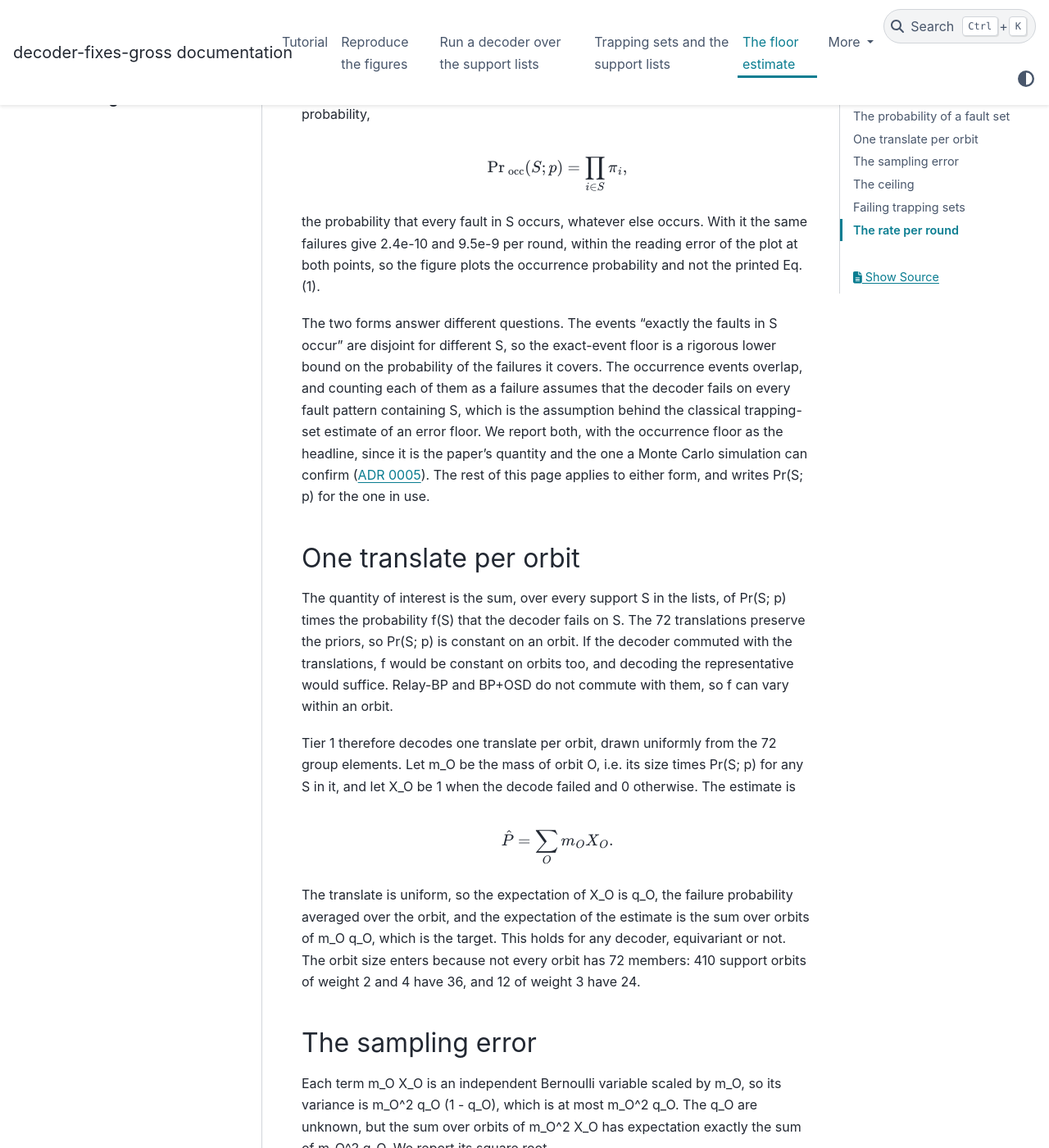
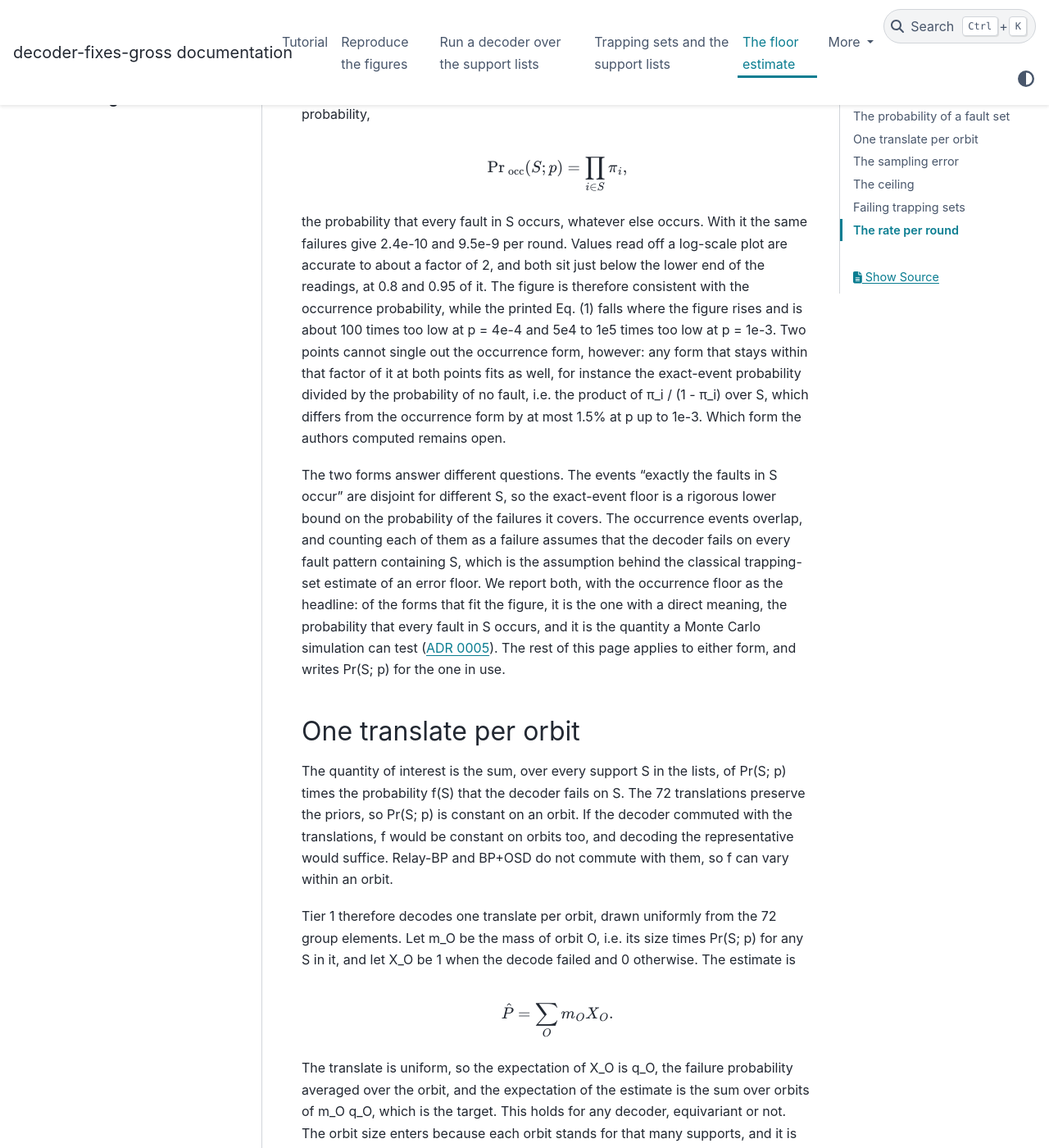
Before and after one commit to Daminark/decoder-fixes-gross, a Sphinx documentation site: the page built from docs/explanation/floor-estimate.md, in a window 1280 px wide and 1400 px high, scrolled down 1334 px. Shown: the whole window at 82% size. Built offline with Sphinx 7.4.7 and the PyData theme 0.15.4, drawn with Linux system fonts in a browser that asks for light colours; some of the changed text lies outside the part shown.

Commit message:
Describe Fig. 1 as consistent, and sigma as plug-in
The pages said Fig. 1 of the trapping-set paper plots the occurrence
probability. Two values read off a log plot to a factor of 2 cannot
single out one formula: the product of pi/(1 - pi) over S stays
within 1.5% of the occurrence form up to p = 1e-3. The ADR and the
pages now say the figure is consistent with it, give the reading
accuracy, and choose it for its direct meaning; a Monte Carlo rate
can test the floor, not confirm it, since it counts every failure.

The sampling-error section claimed sigma bounds the standard
deviation in expectation. Only sigma squared has an expectation at
least the variance; sigma is a plug-in estimate, and with about 32
effective failing orbits on the baseline it is itself noisy.

Two smaller corrections: the band's lower end is zero when at most
one orbit failed, and closing the terminal of a foreground run stops
it at once through SIGHUP to the whole job.

````diff
--- a/docs/explanation/floor-estimate.md
+++ b/docs/explanation/floor-estimate.md
@@ -2,7 +2,7 @@
 
 A tier-1 run records, for each orbit of a support list, whether the decoder failed on one random translate of it.
 This page explains how those outcomes become a failure probability.
-We begin with the probability of a single fault set, which comes in two forms, and explain why the headline floor uses the one that the trapping-set paper (Pacenti, Raveendran and Vasić, arXiv:2608.11516) plots rather than the one it prints.
+We begin with the probability of a single fault set, which comes in two forms, and explain why the headline floor uses the one consistent with Fig. 1 of the trapping-set paper (Pacenti, Raveendran and Vasić, arXiv:2608.11516) rather than the one it prints.
 We then turn to the estimator built from one translate per orbit and its sampling error, as decided in [ADR 0003](../adr/0003-estimate-the-floor-from-one-translate-per-orbit.md).
 Finally we discuss the ceiling that bounds the estimate, the count of failing trapping sets, and the conversion to a rate per round.
 
@@ -41,12 +41,16 @@ Dropping the product over the other columns leaves the occurrence probability,
 ```
 
 the probability that every fault in S occurs, whatever else occurs.
-With it the same failures give 2.4e-10 and 9.5e-9 per round, within the reading error of the plot at both points, so the figure plots the occurrence probability and not the printed Eq. (1).
+With it the same failures give 2.4e-10 and 9.5e-9 per round.
+Values read off a log-scale plot are accurate to about a factor of 2, and both sit just below the lower end of the readings, at 0.8 and 0.95 of it.
+The figure is therefore consistent with the occurrence probability, while the printed Eq. (1) falls where the figure rises and is about 100 times too low at p = 4e-4 and 5e4 to 1e5 times too low at p = 1e-3.
+Two points cannot single out the occurrence form, however: any form that stays within that factor of it at both points fits as well, for instance the exact-event probability divided by the probability of no fault, i.e. the product of π_i / (1 - π_i) over S, which differs from the occurrence form by at most 1.5% at p up to 1e-3.
+Which form the authors computed remains open.
 
 The two forms answer different questions.
 The events "exactly the faults in S occur" are disjoint for different S, so the exact-event floor is a rigorous lower bound on the probability of the failures it covers.
 The occurrence events overlap, and counting each of them as a failure assumes that the decoder fails on every fault pattern containing S, which is the assumption behind the classical trapping-set estimate of an error floor.
-We report both, with the occurrence floor as the headline, since it is the paper's quantity and the one a Monte Carlo simulation can confirm ([ADR 0005](../adr/0005-report-the-floor-as-an-occurrence-probability.md)).
+We report both, with the occurrence floor as the headline: of the forms that fit the figure, it is the one with a direct meaning, the probability that every fault in S occurs, and it is the quantity a Monte Carlo simulation can test ([ADR 0005](../adr/0005-report-the-floor-as-an-occurrence-probability.md)).
 The rest of this page applies to either form, and writes Pr(S; p) for the one in use.
 
 ## One translate per orbit
@@ -66,7 +70,7 @@ The estimate is
 
 The translate is uniform, so the expectation of X_O is q_O, the failure probability averaged over the orbit, and the expectation of the estimate is the sum over orbits of m_O q_O, which is the target.
 This holds for any decoder, equivariant or not.
-The orbit size enters because not every orbit has 72 members: 410 support orbits of weight 2 and 4 have 36, and 12 of weight 3 have 24.
+The orbit size enters because each orbit stands for that many supports, and it is not a constant factor because not every orbit has 72 members: 410 support orbits of weight 2 and 4 have 36, and 12 of weight 3 have 24.
 
 ## The sampling error
 
@@ -79,11 +83,16 @@ We report its square root,
 ```
 
 as the sampling error.
-It bounds the standard deviation from above in expectation, and is close to it when the q_O are small, as they are for the failures of interest.
+Its square is therefore an upwardly biased estimate of the variance: nearly unbiased when the q_O are small, and increasingly an overestimate as they approach 1.
+The q_O of the failing orbits are not measured here; tier 2, which decodes all 72 translates, measures them.
+Nothing similar holds for σ itself: by Jensen's inequality its expectation is at most the square root of that of σ², so σ is a plug-in estimate of the standard deviation rather than a bound on it.
+How far to trust it depends on how many orbits carry the estimate.
+The ratio (P̂/σ)² is the number of equal-mass failing orbits that would give the same ratio of estimate to error, and for the Relay-BP baseline it is about 32 at every p, out of 450 failing orbits.
+With so few effective terms, σ is itself a noisy estimate, so the band is best read as a rough error and not as a confidence interval.
 For a decoder that commutes with the translations the true variance is zero, so σ then overstates the error.
 
 Notice that σ never exceeds the estimate, since the square root of a sum of squares of non-negative terms is at most their sum.
-The lower end of the band, the estimate minus σ, is therefore never negative, and it is zero exactly when a single orbit failed.
+The lower end of the band, the estimate minus σ, is therefore never negative, and it is zero exactly when at most one orbit failed.
 
 ## The ceiling
 
````
Also changed, not shown: docs/adr/0005-report-the-floor-as-an-occurrence-probability.md (+5 -3 lines), docs/howto/run-tier1.md (+2 -2 lines), 1 other file.
